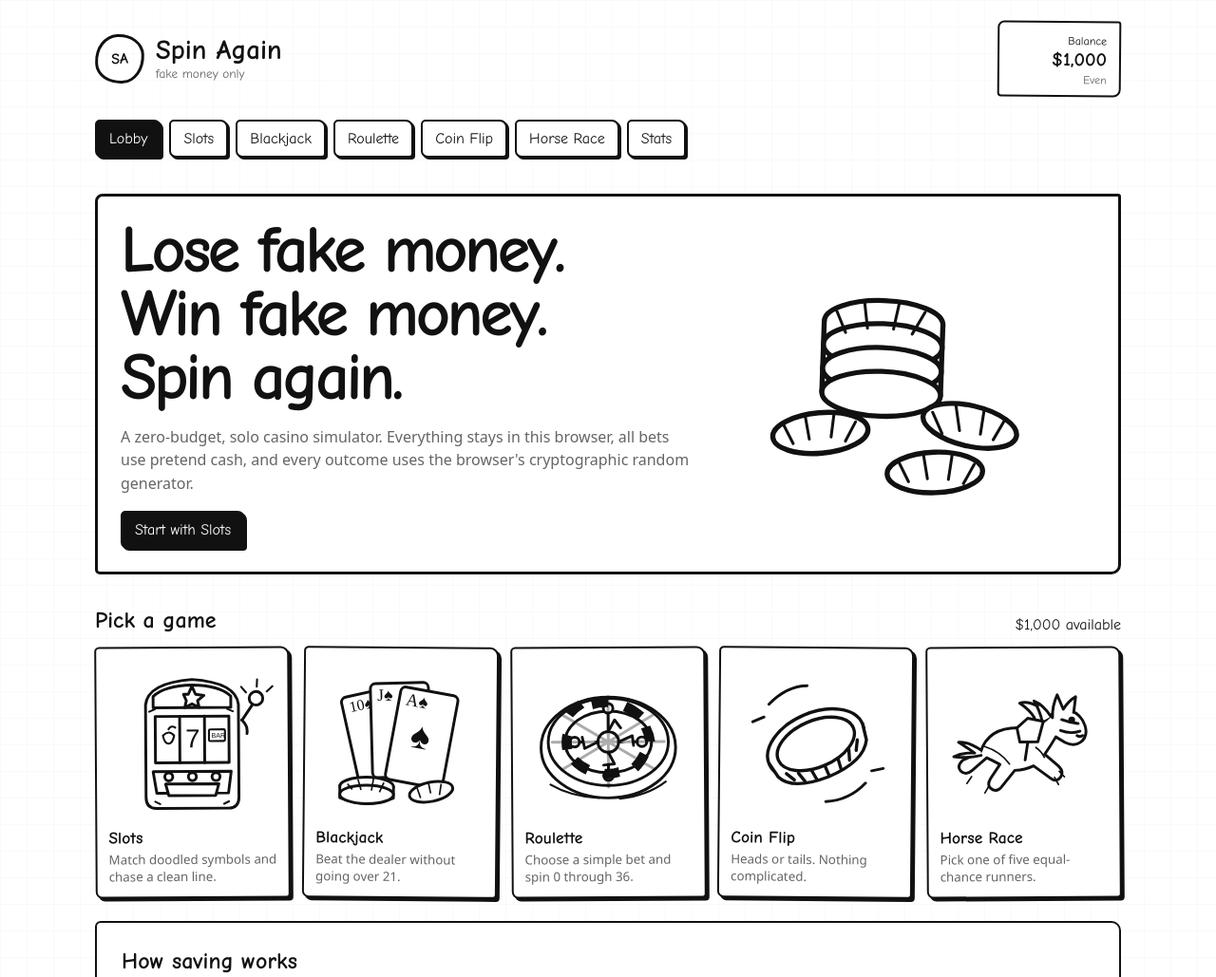
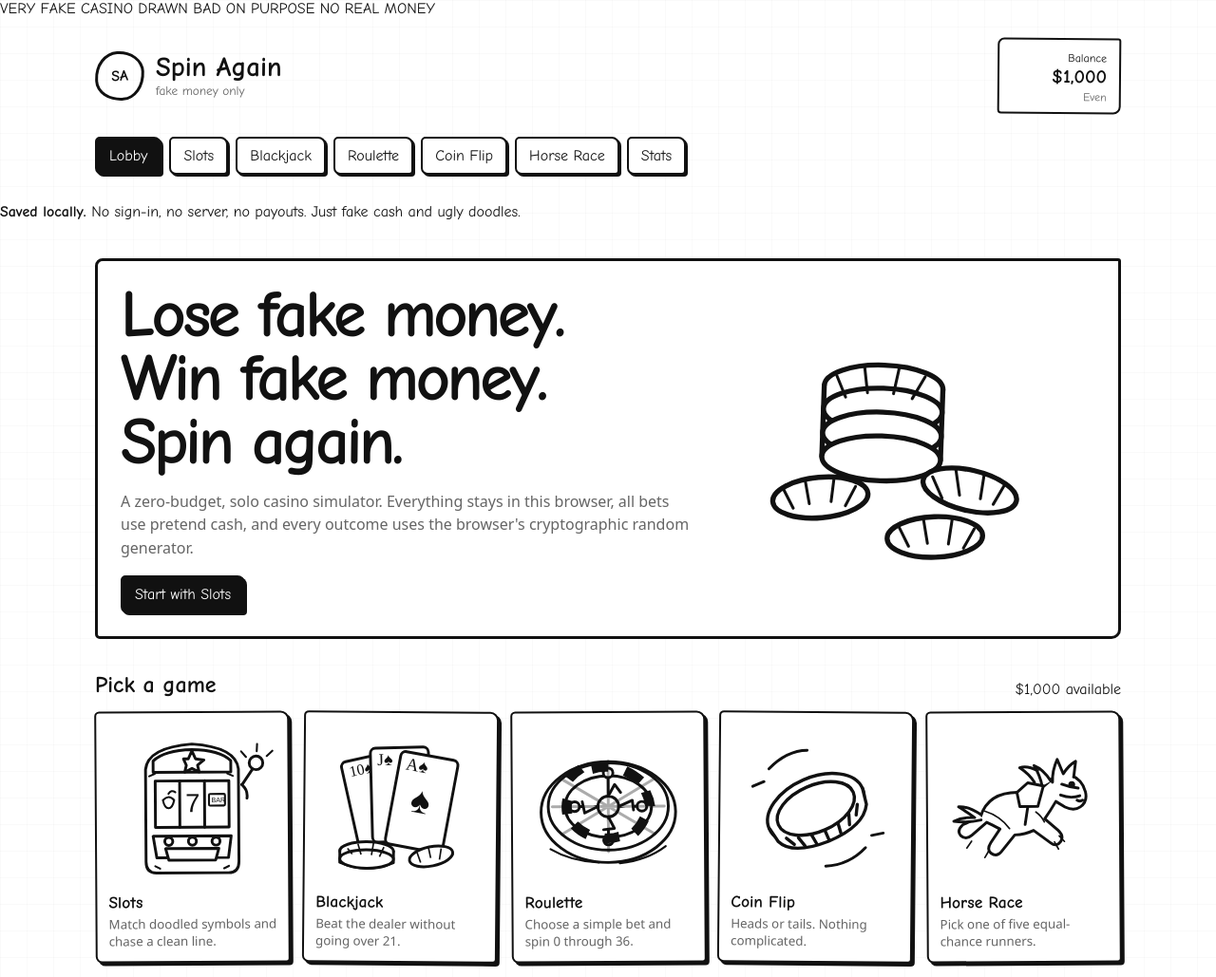
Before and after one commit to newbbd/SpinAgain, a plain HTML site: page index.html in a window 1280 px wide. Shown: the top 1029 px of the page at 95% size. Drawn offline with Linux system fonts and the light colour scheme.

Commit message:
Add clumsy MS Paint layout components

```diff
--- a/index.html
+++ b/index.html
@@ -3,13 +3,19 @@
 <head>
   <meta charset="utf-8">
   <meta name="viewport" content="width=device-width, initial-scale=1">
-  <meta name="description" content="Spin Again is a free, fake-money casino simulator with a hand-drawn doodle style.">
+  <meta name="description" content="Spin Again is a free, fake-money casino simulator with a clumsy MS Paint doodle style.">
   <meta name="theme-color" content="#ffffff">
   <title>Spin Again</title>
   <link rel="stylesheet" href="styles.css">
 </head>
 <body>
   <noscript>This game needs JavaScript enabled.</noscript>
+
+  <div class="scribble-banner" role="note" aria-label="Site notice">
+    <span>VERY FAKE CASINO</span>
+    <span>DRAWN BAD ON PURPOSE</span>
+    <span>NO REAL MONEY</span>
+  </div>
 
   <header class="site-header">
     <button class="brand" type="button" data-route="home" aria-label="Go to the lobby">
@@ -37,6 +43,10 @@
     <button type="button" data-route="stats">Stats</button>
   </nav>
 
+  <section class="subnav-note" aria-label="Project note">
+    <p><strong>Saved locally.</strong> No sign-in, no server, no payouts. Just fake cash and ugly doodles.</p>
+  </section>
+
   <main id="app" tabindex="-1"></main>
 
   <footer class="site-footer">
```
